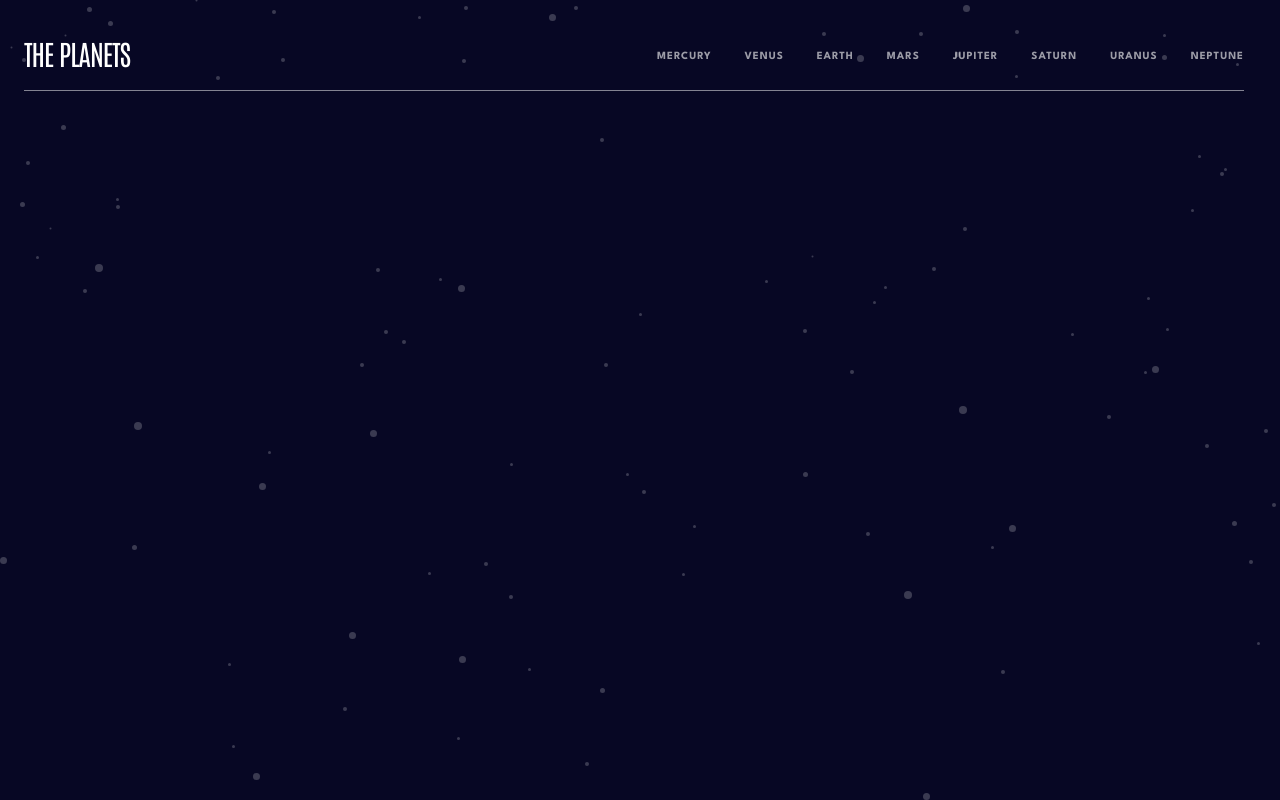
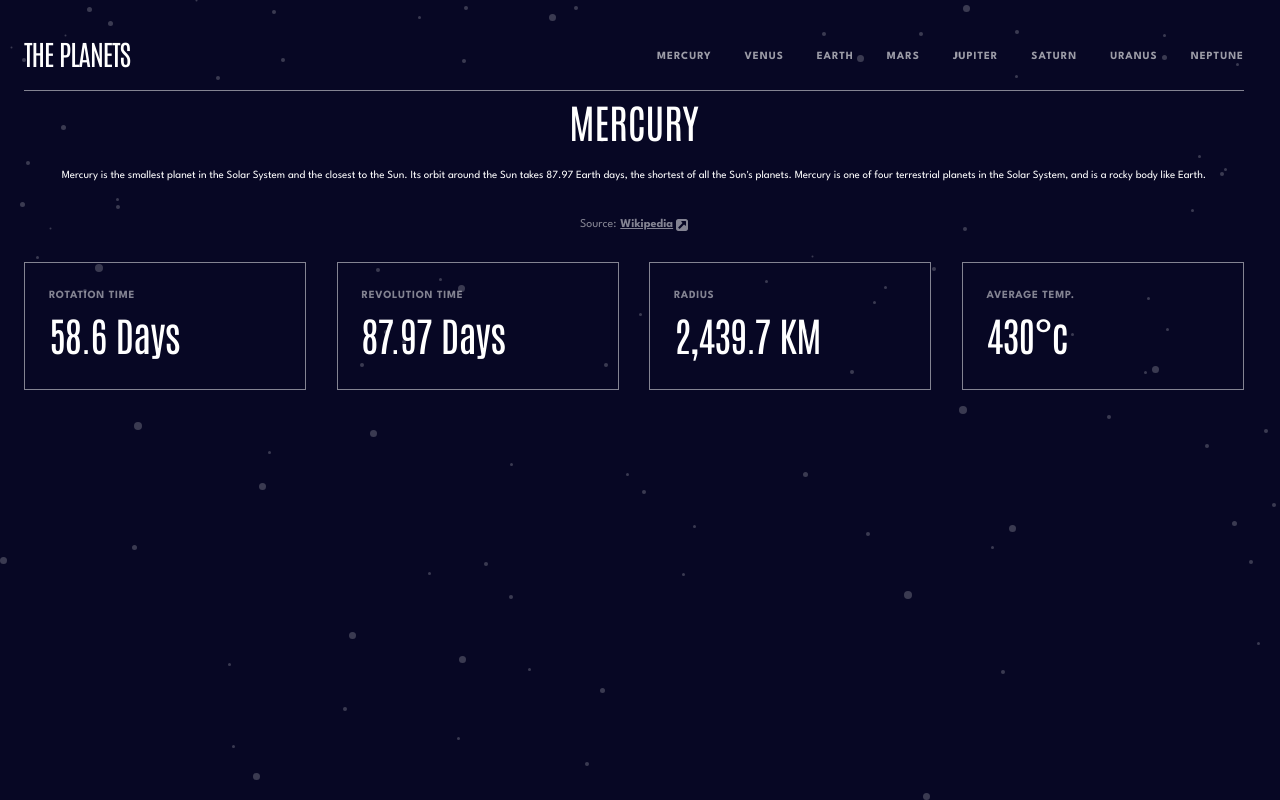
Before and after one commit to Rodcosta85/REACT---Planets, a React (Vite) app in the folder vite-project/: page / in a window 1280 px wide. Built offline with nearby package versions, Linux system fonts and the light colour scheme.

Commit message:
Folder renamed from MobileContent to TabContent; Started on the desktop version;

```diff
--- a/vite-project/index.html
+++ b/vite-project/index.html
@@ -3,7 +3,7 @@
 
 <head>
   <meta charset="UTF-8" />
-  <link rel="icon" type="image/svg+xml" href="/vite.svg" />
+  <link rel="favicon" href="/vite-project/src/assets/favicon-32x32.png">
   <meta name="viewport" content="width=device-width, initial-scale=1.0" />
   <title>Planets App</title>
   <link rel="preconnect" href="https://fonts.googleapis.com">
--- a/vite-project/src/App.tsx
+++ b/vite-project/src/App.tsx
@@ -3,12 +3,9 @@ import { useState } from 'react'
 // import do json
 import Data from './data.json';
 
-// import de imagens/assets
-import Stars from './assets/background-stars.svg'
-
 // import de componentes
 import Header from './Header'
-import MobileContent from './MobileContent'
+import TabContent from './TabContent'
 
 import type { PlanetProps } from './planet'
 
@@ -29,7 +26,7 @@ function App() {
 
   return (
     <div className='bg-very-dark-blue bg-[url(assets/background-stars.svg)] w-full h-[100vh] relative'>
-      {/* <img src={Stars} alt="background pattern of stars " className='absolute top-0 left-0 z-1 w-[100vw] h-[100vh] object-cover' /> */}
+
       <Header
         planetDetails={planetDetails}
         activeTab={activeTab}
@@ -40,11 +37,10 @@ function App() {
 
       {/* conteudo de cada tab/planeta */}
       <div>
-        <p className='text-white mobile:hidden'>{planetDetails[activeTab]?.overview?.content}</p>
 
 
         {/* conteúdo somente do mobile */}
-        <MobileContent
+        <TabContent
           planetDetails={planetDetails}
           activeTab={activeTab}
           setActiveTab={setActiveTab}
--- a/vite-project/src/MobileContent/Statistics/index.tsx
+++ /dev/null
@@ -1,44 +0,0 @@
-import React from 'react'
-
-interface PlanetProps {
-    rotation: string,
-    revolution: string,
-    radius: string,
-    temperature: string,
-}
-
-interface StatsProps {
-    planetDetails: PlanetProps[],
-    activeTab: number
-}
-
-const index: React.FC<StatsProps> = ({ planetDetails, activeTab }) => {
-
-    return (
-        <div className='flex flex-col justify-between items-center gap-[0.5rem] pl-[1.5rem] pr-[2.25rem] mt-[1.75rem]'>
-
-            <div className='flex justify-between items-center w-full h-[3rem] border-opaq-white border-[1px] pl-[1.5rem] pr-[1.5rem] pt-[1rem] pb-[1rem]'>
-                <p className='font-spartan font-bold text-opaq-white text-[0.5rem] tracking-[0.045rem]'>ROTATION TIME</p>
-                <h3 className='font-antonio text-white text-[1.25rem] tracking-[-0.046rem]'>{planetDetails[activeTab]?.rotation} </h3>
-            </div>
-
-            <div className='flex justify-between items-center w-full h-[3rem] border-opaq-white border-[1px] pl-[1.5rem] pr-[1.5rem] pt-[1rem] pb-[1rem]'>
-                <p className='font-spartan font-bold text-opaq-white text-[0.5rem] tracking-[0.045rem]'>REVOLUTION TIME</p>
-                <h3 className='font-antonio text-white text-[1.25rem] tracking-[-0.046rem]'>{planetDetails[activeTab]?.revolution} </h3>
-            </div>
-
-            <div className='flex justify-between items-center w-full h-[3rem] border-opaq-white border-[1px] pl-[1.5rem] pr-[1.5rem] pt-[1rem] pb-[1rem]'>
-                <p className='font-spartan font-bold text-opaq-white text-[0.5rem] tracking-[0.045rem]'>RADIUS</p>
-                <h3 className='font-antonio text-white text-[1.25rem] tracking-[-0.046rem]'>{planetDetails[activeTab]?.radius} </h3>
-            </div>
-
-            <div className='flex justify-between items-center w-full h-[3rem] border-opaq-white border-[1px] pl-[1.5rem] pr-[1.5rem] pt-[1rem] pb-[1rem]'>
-                <p className='font-spartan font-bold text-opaq-white text-[0.5rem] tracking-[0.045rem]'>AVERAGE TEMP.</p>
-                <h3 className='font-antonio text-white text-[1.25rem] tracking-[-0.046rem]'>{planetDetails[activeTab]?.temperature} </h3>
-            </div>
-
-        </div>
-    )
-}
-
-export default index
--- /dev/null
+++ b/vite-project/src/TabContent/Statistics/index.tsx
@@ -0,0 +1,85 @@
+import React from 'react'
+
+interface PlanetProps {
+    rotation: string,
+    revolution: string,
+    radius: string,
+    temperature: string,
+}
+
+interface StatsProps {
+    planetDetails: PlanetProps[],
+    activeTab: number
+}
+
+const index: React.FC<StatsProps> = ({ planetDetails, activeTab }) => {
+
+    return (
+        <div className='flex flex-col justify-between items-center gap-[0.5rem] pl-[1.5rem] pr-[2.25rem] mt-[1.75rem]
+        desktop:flex-row desktop:gap-[1.88rem]
+        '>
+
+            <div className='flex justify-between items-center w-full h-[3rem] border-opaq-white border-[1px] pl-[1.5rem] pr-[1.5rem] pt-[1rem] pb-[1rem]
+            desktop:flex-col desktop:justify-center desktop:items-start desktop:h-[8rem]
+            '>
+                <p className='font-spartan font-bold text-opaq-white text-[0.5rem] tracking-[0.045rem]
+                desktop:text-[0.6875rem]
+                '>
+                    ROTATION TIME
+                </p>
+                <h3 className='font-antonio text-white text-[1.25rem] tracking-[-0.046rem]
+                desktop:text-[2.5rem]
+                '>
+                    {planetDetails[activeTab]?.rotation} </h3>
+            </div>
+
+            <div className='flex justify-between items-center w-full h-[3rem] border-opaq-white border-[1px] pl-[1.5rem] pr-[1.5rem] pt-[1rem] pb-[1rem]
+            desktop:flex-col desktop:justify-center desktop:items-start desktop:h-[8rem]
+            '>
+                <p className='font-spartan font-bold text-opaq-white text-[0.5rem] tracking-[0.045rem]
+                desktop:text-[0.6875rem]
+                '>
+                    REVOLUTION TIME
+                </p>
+                <h3 className='font-antonio text-white text-[1.25rem] tracking-[-0.046rem]
+                desktop:text-[2.5rem]
+                '>
+                    {planetDetails[activeTab]?.revolution}
+                </h3>
+            </div>
+
+            <div className='flex justify-between items-center w-full h-[3rem] border-opaq-white border-[1px] pl-[1.5rem] pr-[1.5rem] pt-[1rem] pb-[1rem]
+            desktop:flex-col desktop:justify-center desktop:items-start desktop:h-[8rem]
+            '>
+                <p className='font-spartan font-bold text-opaq-white text-[0.5rem] tracking-[0.045rem]
+                desktop:text-[0.6875rem]
+                '>
+                    RADIUS
+                </p>
+                <h3 className='font-antonio text-white text-[1.25rem] tracking-[-0.046rem]
+                desktop:text-[2.5rem]
+                '>
+                    {planetDetails[activeTab]?.radius}
+                </h3>
+            </div>
+
+            <div className='flex justify-between items-center w-full h-[3rem] border-opaq-white border-[1px] pl-[1.5rem] pr-[1.5rem] pt-[1rem] pb-[1rem]
+            desktop:flex-col desktop:justify-center desktop:items-start desktop:h-[8rem]
+            '>
+                <p className='font-spartan font-bold text-opaq-white text-[0.5rem] tracking-[0.045rem]
+                desktop:text-[0.6875rem]
+                '>
+                    AVERAGE TEMP.
+                </p>
+                <h3 className='font-antonio text-white text-[1.25rem] tracking-[-0.046rem]
+                desktop:text-[2.5rem]
+                '>
+                    {planetDetails[activeTab]?.temperature}
+                </h3>
+            </div>
+
+        </div>
+    )
+}
+
+export default index
--- a/vite-project/src/MobileContent/index.tsx
+++ b/vite-project/src/TabContent/index.tsx
@@ -36,7 +36,7 @@ const index: React.FC<ContentProps> = ({ planetDetails, activeTab, toggleHamb })
 
 
     return (
-        <div className='flex flex-col desktop:hidden tablet:hidden'>
+        <div className='flex flex-col'>
             <nav className='desktop:hidden tablet:hidden mobile:flex justify-between gap-[2.69rem] h-[3rem] ml-[1.5rem] mr-[2.25rem]'>
                 {sectionKeys.map((key) => (
                     <button
```
Also changed, not shown: vite-project/src/TabContent/SourceP/index.tsx (renamed from vite-project/src/MobileContent/SourceP/index.tsx).
